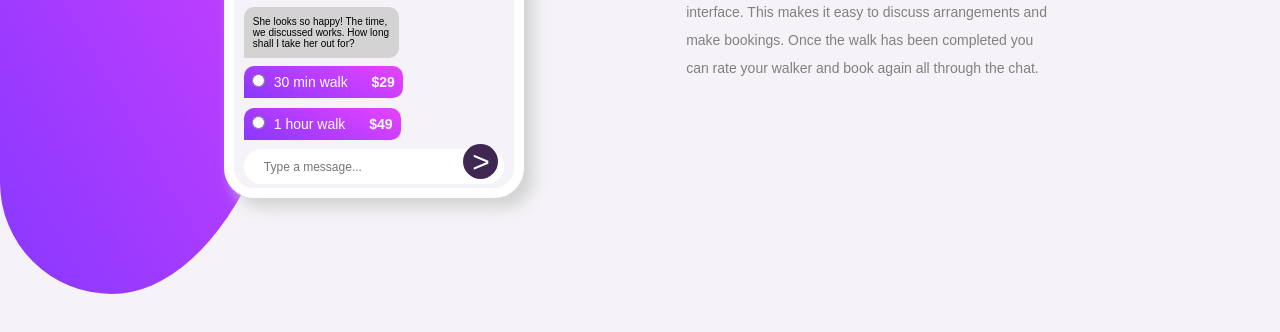
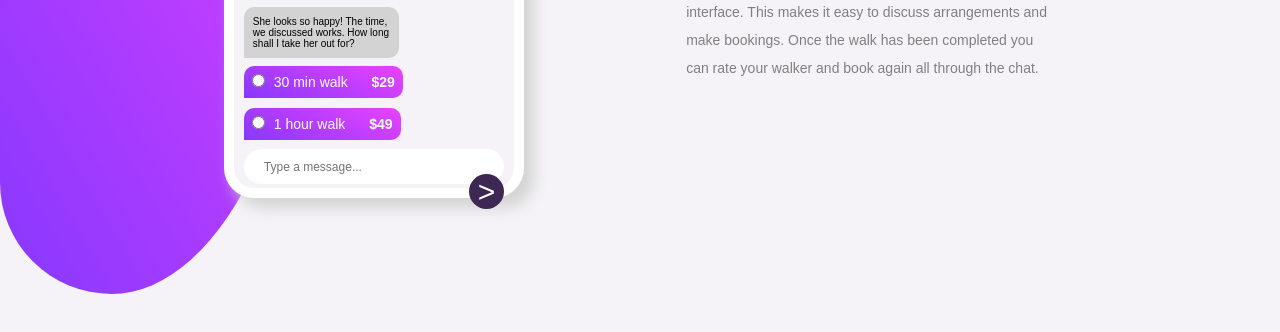
Before and after one commit to Justice-Inkoom/chat-app-css-illustration-master, a plain HTML site: page index.html in a window 1280 px wide. Shown: the part 406-738 px from the top of the page. Drawn offline with Linux system fonts and the light colour scheme.

Commit message:
Update style.css

```diff
--- a/style.css
+++ b/style.css
@@ -217,8 +217,8 @@ p{
 	color:white;
 	font-size:30px;
 	position:relative;
-	left:82%;
-	bottom:50px;
+	left:84%;
+	bottom:20px;
 	text-align:center;
 }
 /*end of chats message*/
@@ -291,7 +291,7 @@ p{
 
 	.text-message{
 		height:50px;
-		margin:10px 10px 10px 10px;
+		margin:10px 10px 10px 0px;
 	}
 
 	.simple-booking{
```
